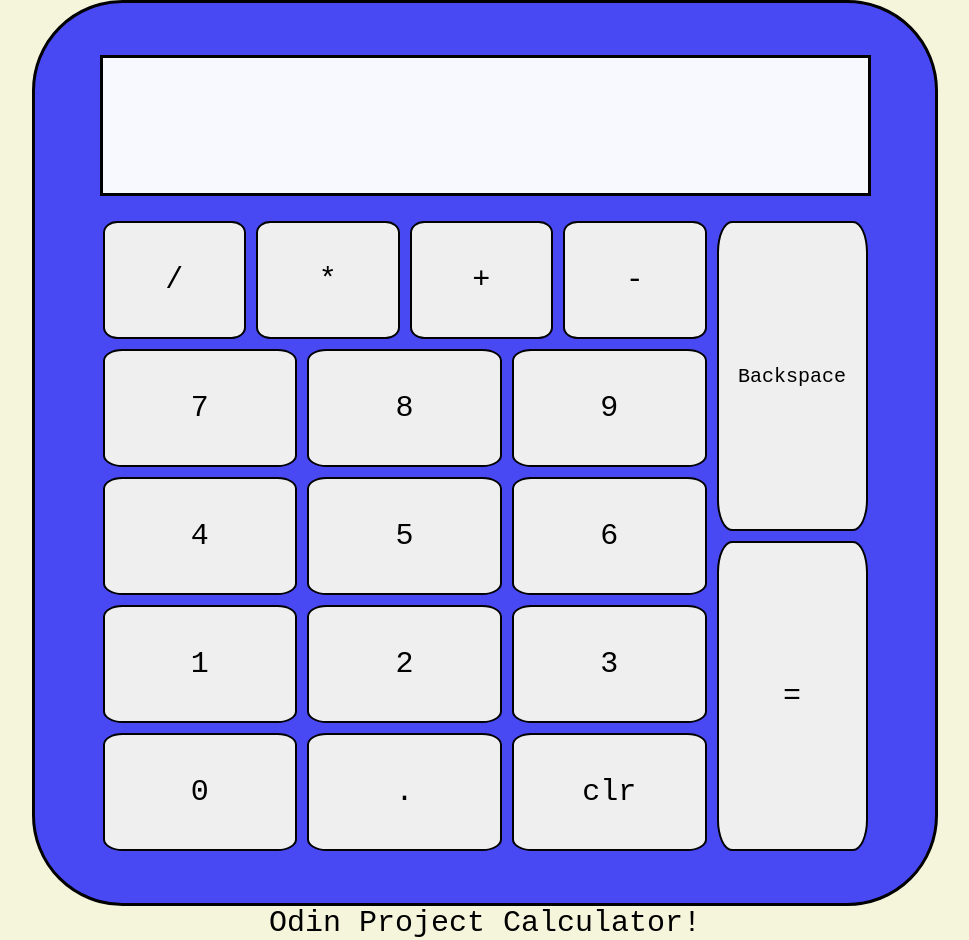
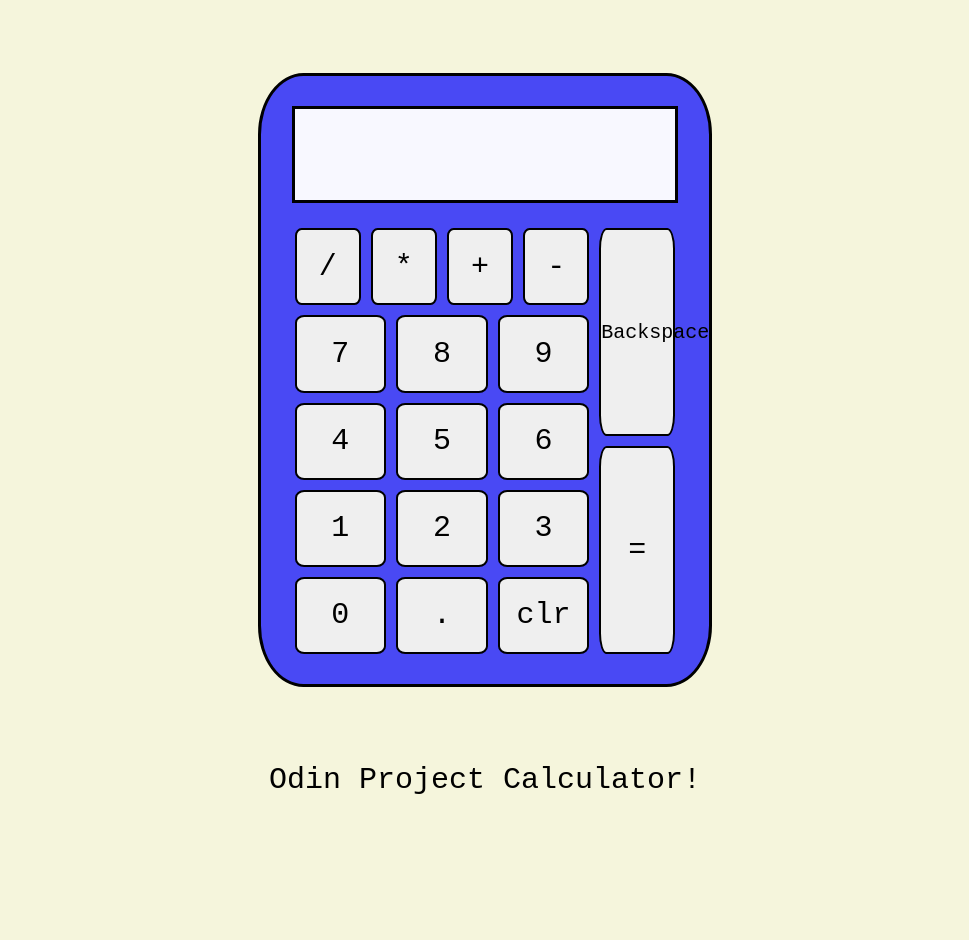
Before and after one commit to AnthonyGleason/odin-calculator, a plain HTML site: page index.html in a window 1280 px wide. Shown: the whole page, without its empty margins (155-1124 px from the left). After the commit the page ends 800 px from the top, so only its background shows below. Drawn offline with Linux system fonts and the light colour scheme.

Commit message:
Tweak css styling

```diff
--- a/css/styles.css
+++ b/css/styles.css
@@ -32,8 +32,8 @@ button{
 }
 .calculator{
     background-color: rgba(0,0,255,0.7);
-    height: 900px;
-    width: 900px;
+    height: 80%;
+    width: 35%;
     display: flex;
     flex-direction: column;
     justify-content: center;
@@ -82,7 +82,7 @@ button{
 }
 .textbox{
     display: flex;
-    justify-content: flex-start;
+    justify-content: flex-end;
     align-items: center;
     height: 100%;
     width: 90%;
```
